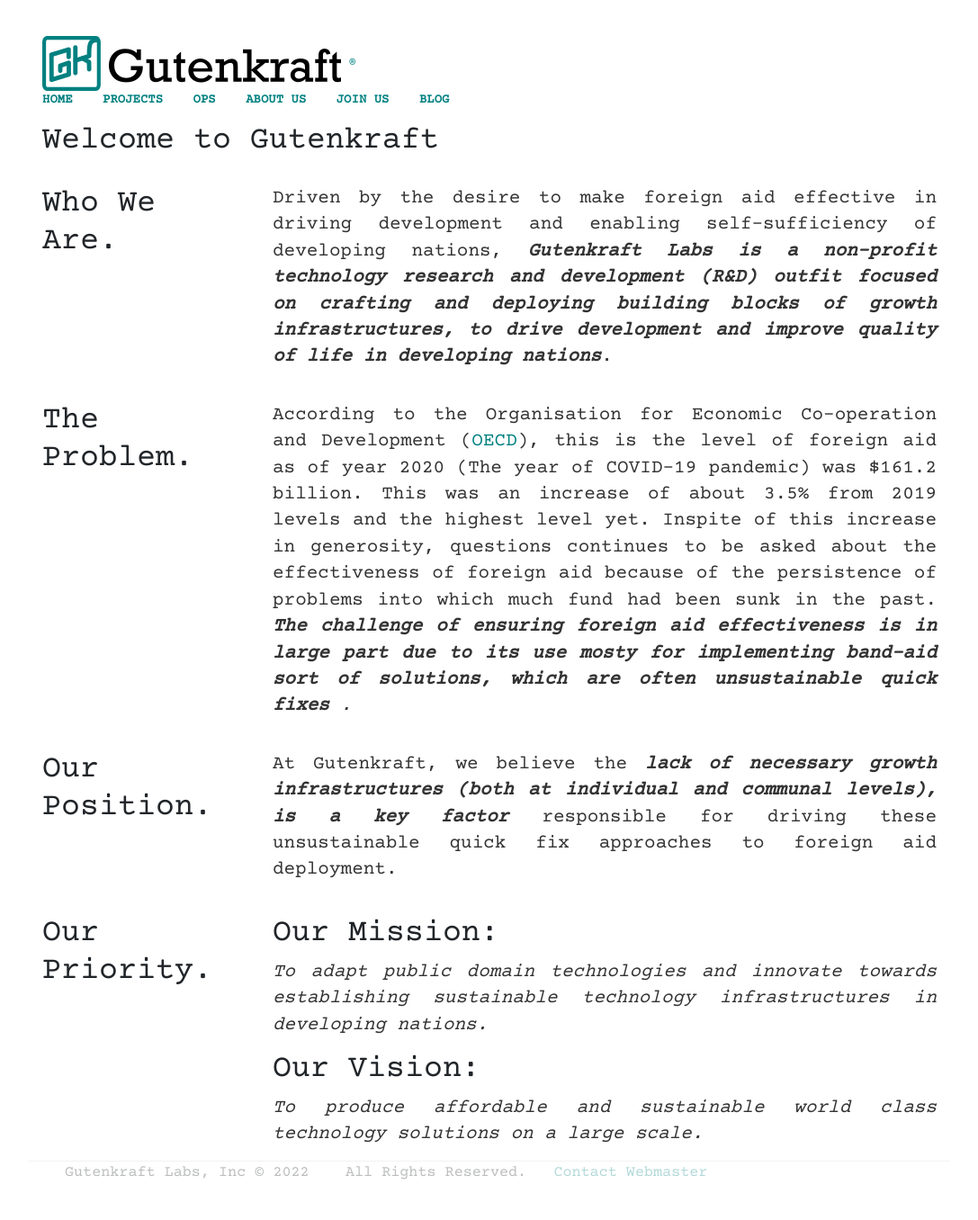
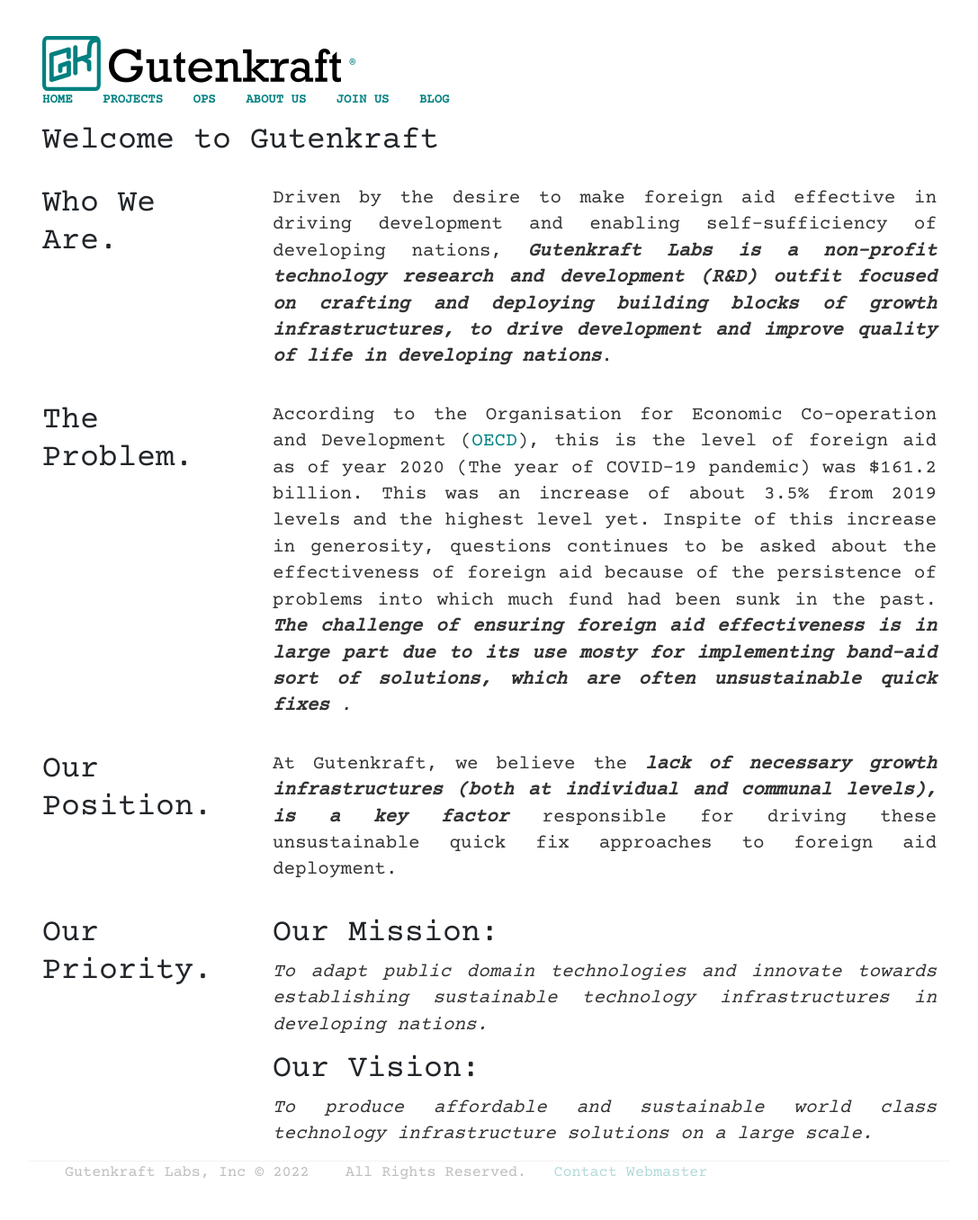
Before and after one commit to oferonmi/datafilik.github.io, a Jekyll site: the page built from index.html, in a window 1280 px wide. Shown: the whole page at 90% size, without its empty margins (96-1183 px from the left). Built offline with Jekyll 4.4.1, drawn with Linux system fonts in a browser that asks for light colours; some web fonts are replaced.

Commit message:
content update

```diff
--- a/about/index.html
+++ b/about/index.html
@@ -19,7 +19,7 @@ title: Gutenkraft - About Us
 	<h1>Our Vision:</h1>
 	<p align="justify">
 		<em>
-			To produce affordable and sustainable world class technology solutions on a large scale.
+			To produce affordable and sustainable world class technology infrastructure solutions on a large scale.
 			<!-- To build world class technology industry solutions for growth in the developing world. -->
 		</em>
 	</p>
--- a/index.html
+++ b/index.html
@@ -66,7 +66,7 @@ title: Gutenkraft - Adapt and Innovate for growth
 			<h1 class="display-5">Our Vision:</h1>
 			<p class="fs-2" align="justify">
 				<em>
-					To produce affordable and sustainable world class technology solutions on a large scale.
+					To produce affordable and sustainable world class technology infrastructure solutions on a large scale.
 					<!-- To build world class technology industry solutions for growth in the developing world. -->
 				</em>
 			</p>
```
